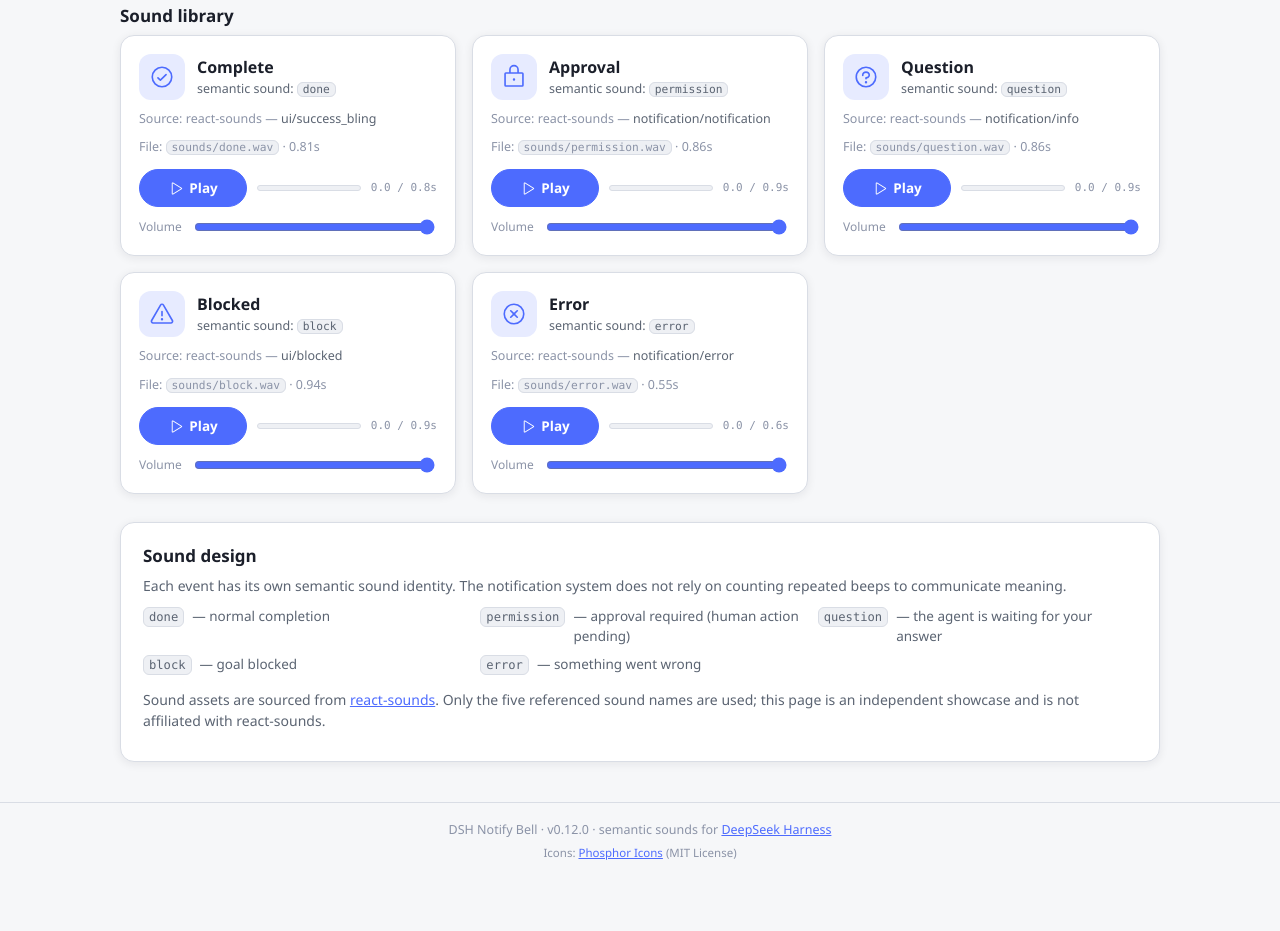
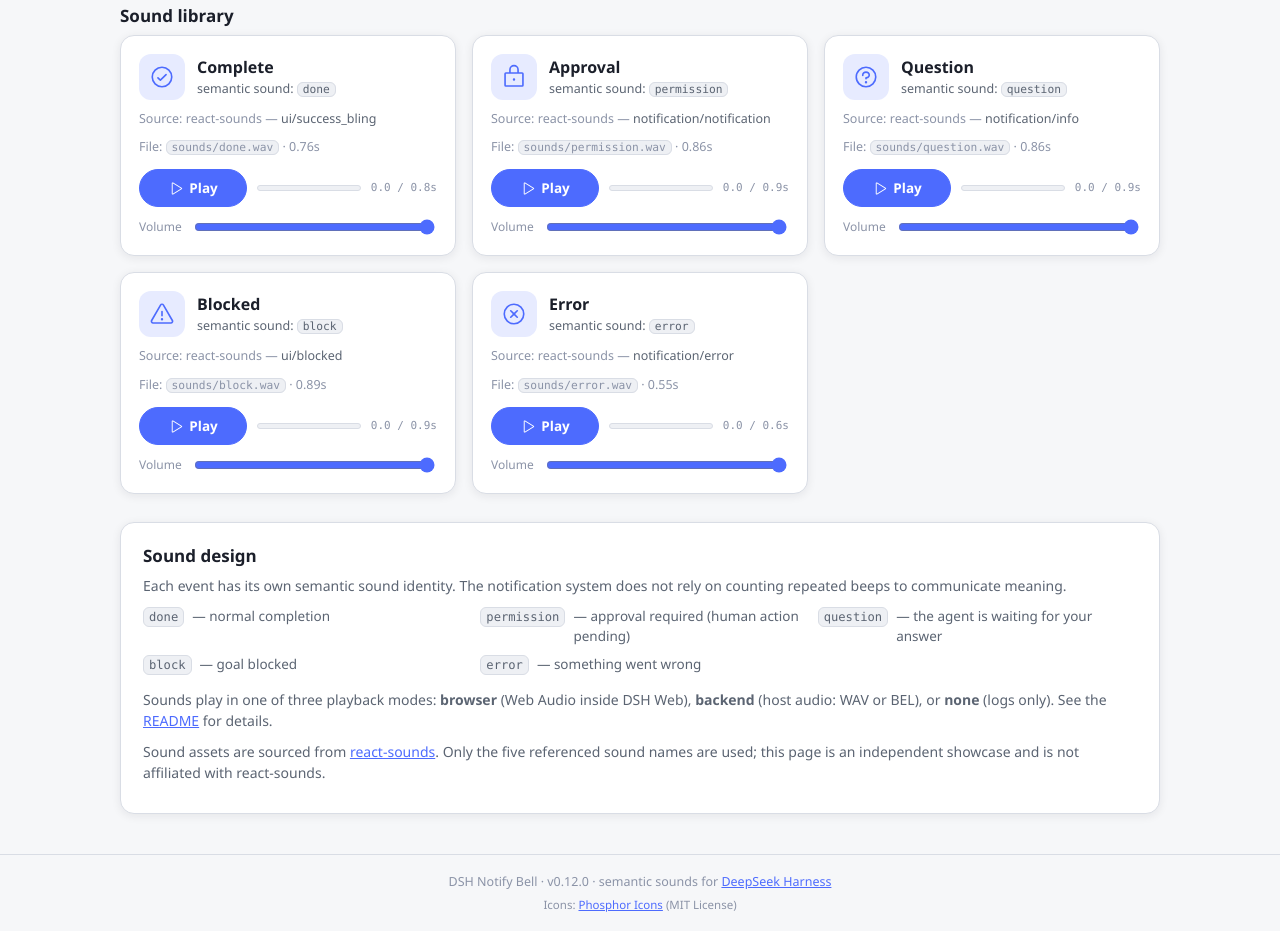
Before and after one commit to ZYar-er/dsh-notify-bell, a website: page sound-showcase/index.html in a window 1280 px wide. Shown: the part 376-1307 px from the top of the page. Before the commit the page ends 1255 px from the top, so only its background shows below. Drawn offline with Linux system fonts and the light colour scheme.

Commit message:
docs: update showcase pages with measured durations and playback modes

```diff
--- a/sound-showcase/app.js
+++ b/sound-showcase/app.js
@@ -153,7 +153,7 @@
 	 * 视觉进度由 requestAnimationFrame 每帧驱动（transform: scaleX），
 	 * 不依赖 timeupdate 的节流节奏；时间文字与 aria-valuenow 仍由
 	 * timeupdate 更新（低频，避免每帧改 DOM 文本）。短音频（约
-	 * 0.55–0.94s）下进度条因此连续平滑。
+	 * 0.55–0.89s）下进度条因此连续平滑。
 	 */
 	var rafIds = {};   // sound -> requestAnimationFrame id（每 audio 至多一个 loop）
 	var fillEls = {};  // sound -> .progress-fill element
--- a/sound-showcase/index.html
+++ b/sound-showcase/index.html
@@ -93,7 +93,7 @@
 					</div>
 				</div>
 				<p class="card-meta">Source: react-sounds — <span class="rs-name">ui/success_bling</span></p>
-				<p class="card-meta">File: <code>sounds/done.wav</code> · 0.81s</p>
+				<p class="card-meta">File: <code>sounds/done.wav</code> · 0.76s</p>
 				<div class="card-controls">
 					<button type="button" class="play-btn" data-play="done" aria-label="Play Complete sound">
 						<span class="play-glyph" aria-hidden="true"><svg width="15" height="15" viewBox="0 0 256 256" fill="none" xmlns="http://www.w3.org/2000/svg"><path class="play-path" fill="currentColor" d="M232.4,114.49,88.32,26.35a16,16,0,0,0-16.2-.3A15.86,15.86,0,0,0,64,39.87V216.13A15.94,15.94,0,0,0,80,232a16.07,16.07,0,0,0,8.36-2.35L232.4,141.51a15.81,15.81,0,0,0,0-27ZM80,215.94V40l143.83,88Z"/><path class="pause-path" fill="currentColor" d="M200,32H160a16,16,0,0,0-16,16V208a16,16,0,0,0,16,16h40a16,16,0,0,0,16-16V48A16,16,0,0,0,200,32Zm0,176H160V48h40ZM96,32H56A16,16,0,0,0,40,48V208a16,16,0,0,0,16,16H96a16,16,0,0,0,16-16V48A16,16,0,0,0,96,32Zm0,176H56V48H96Z"/></svg></span><span class="play-text">Play</span>
@@ -177,7 +177,7 @@
 					</div>
 				</div>
 				<p class="card-meta">Source: react-sounds — <span class="rs-name">ui/blocked</span></p>
-				<p class="card-meta">File: <code>sounds/block.wav</code> · 0.94s</p>
+				<p class="card-meta">File: <code>sounds/block.wav</code> · 0.89s</p>
 				<div class="card-controls">
 					<button type="button" class="play-btn" data-play="block" aria-label="Play Block sound">
 						<span class="play-glyph" aria-hidden="true"><svg width="15" height="15" viewBox="0 0 256 256" fill="none" xmlns="http://www.w3.org/2000/svg"><path class="play-path" fill="currentColor" d="M232.4,114.49,88.32,26.35a16,16,0,0,0-16.2-.3A15.86,15.86,0,0,0,64,39.87V216.13A15.94,15.94,0,0,0,80,232a16.07,16.07,0,0,0,8.36-2.35L232.4,141.51a15.81,15.81,0,0,0,0-27ZM80,215.94V40l143.83,88Z"/><path class="pause-path" fill="currentColor" d="M200,32H160a16,16,0,0,0-16,16V208a16,16,0,0,0,16,16h40a16,16,0,0,0,16-16V48A16,16,0,0,0,200,32Zm0,176H160V48h40ZM96,32H56A16,16,0,0,0,40,48V208a16,16,0,0,0,16,16H96a16,16,0,0,0,16-16V48A16,16,0,0,0,96,32Zm0,176H56V48H96Z"/></svg></span><span class="play-text">Play</span>
@@ -236,6 +236,13 @@
 			<li><code>block</code> — goal blocked</li>
 			<li><code>error</code> — something went wrong</li>
 		</ul>
+		<p>
+			Sounds play in one of three playback modes: <strong>browser</strong>
+			(Web Audio inside DSH Web), <strong>backend</strong> (host audio:
+			WAV or BEL), or <strong>none</strong> (logs only). See the
+			<a href="https://github.com/zyar-er/dsh-notify-bell#readme" target="_blank" rel="noopener">README</a>
+			for details.
+		</p>
 		<p class="notes-src">
 			Sound assets are sourced from
 			<a href="https://github.com/e3ntity/react-sounds" target="_blank" rel="noopener">react-sounds</a>.
```
Also changed, not shown: sound-showcase/index.zh.html (+8 -2 lines).
